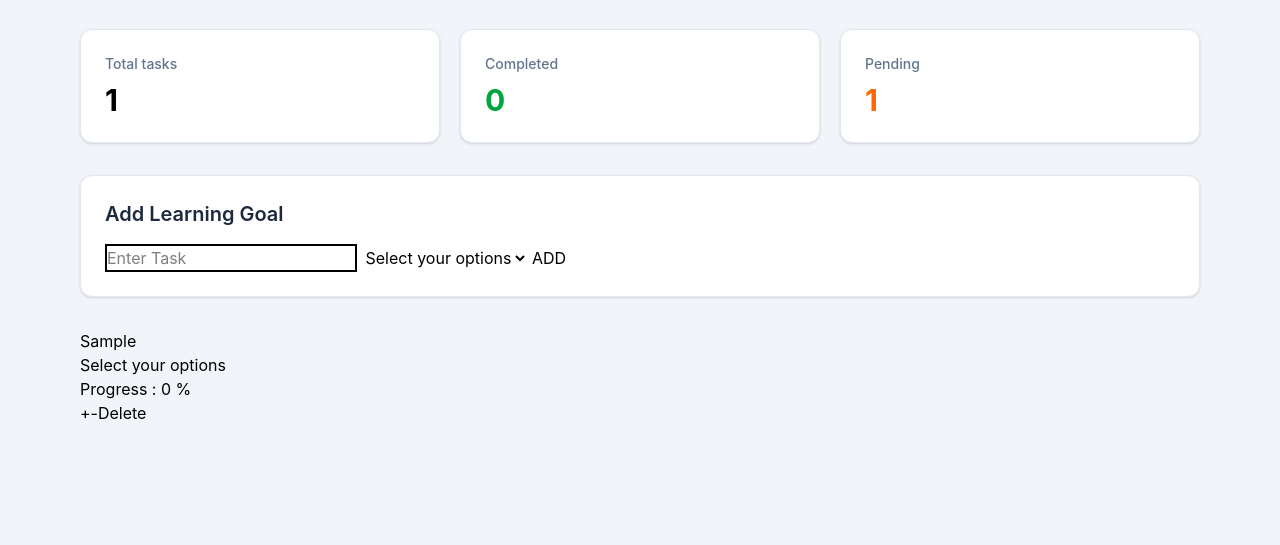
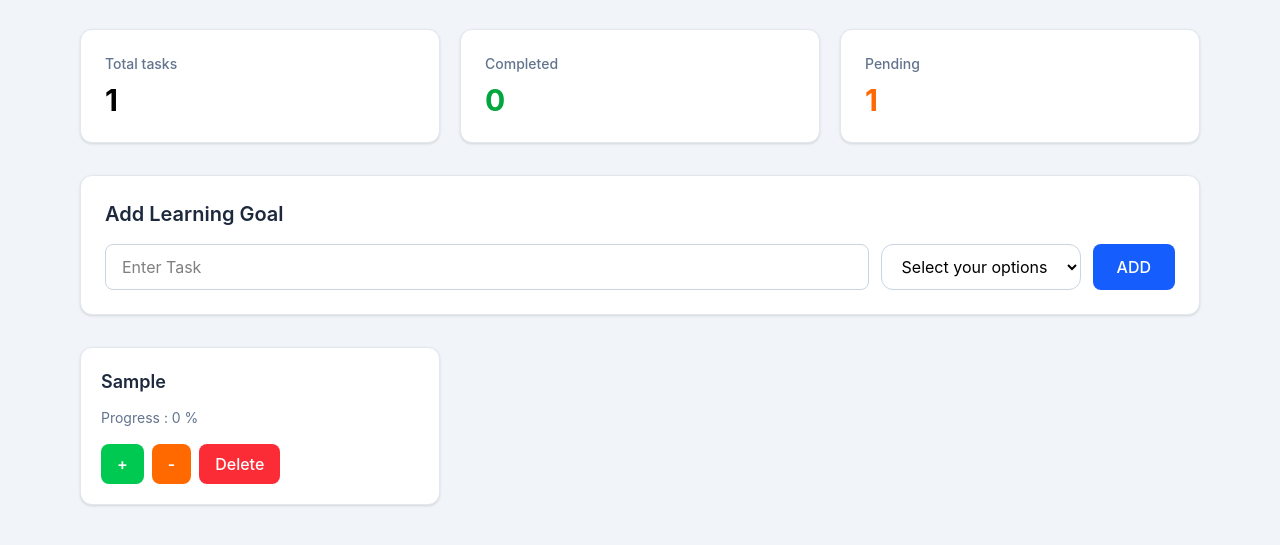
Before and after one commit to rawatvipin756/devTrack, a website: page index.html in a window 1280 px wide. Both pictures are taken after typing "Sample" into the empty fields and a click on the button "ADD". Shown: the part 107-652 px from the top of the page. Drawn offline with Linux system fonts and the light colour scheme.

Commit message:
done styling

```diff
--- a/index.html
+++ b/index.html
@@ -29,20 +29,20 @@
             </section>
             <section id="formSection" class="bg-white rounded-xl shadow-sm border border-slate-200 p-6 mb-8">
                 <h2 class="text-xl font-semibold text-slate-800 mb-4">Add Learning Goal</h2>
-                <form id="taskForm">
-                    <input id="inputTask" placeholder="Enter Task" class="border-2">
-                    <select id="selectOpt">
-                        <option>Select your options</option>
+                <form id="taskForm" class="flex flex-col md:flex-row gap-3">
+                    <input id="inputTask" placeholder="Enter Task" class="flex-1 border border-slate-300 rounded-lg px-4 py-2.5 outline-none focus:ring-2 focus:ring-blue-500 focus:border-blue-500">
+                    <select id="selectOpt" class="border border-slate-300 rounded-xl px-4 py-2.5 bg-white outline-none focus:ring-2 focus:ring-blue-500">
+                        <option value="" disabled selected>Select your options</option>
                         <option value="DSA">DSA</option>
                         <option value="Javascript">Javascript</option>
                         <option value="C++">C++</option>
                         <option value="Projects">Projects</option>
                         <option value="Other">Other</option>
                     </select>
-                    <button type="submit" id="addBtn">ADD</button>
+                    <button type="submit" id="addBtn" class="bg-blue-600 text-white font-medium px-6 py-2.5 rounded-lg hover:bg-blue-700 transition ">ADD</button>
                 </form>
             </section>
-            <section id="allTasks"></section>
+            <section id="allTasks" class="grid grid-cols-1 md:grid-cols-2 xl:grid-cols-3 gap-5"></section>
         </main>
     </div>
     <script src="script.js"></script>
--- a/script.js
+++ b/script.js
@@ -25,24 +25,34 @@ function displayTasks(){
 
         // console.log(task);
         let allTask=document.createElement("div");
+        allTask.className="bg-white rounded-xl shadow-sm border border-slate-200 p-5 mb-4";
 
         let input=document.createElement("p");
         input.innerText=task.title;
+        input.className="text-lg font-semibold text-slate-800";
 
         let cat=document.createElement("p");
         cat.innerText=task.category;
+        cat.className="text-sm text-blue-600 font-medium mt-1";
 
         let progres=document.createElement("p");
         progres.innerText=`Progress : ${task.progress} %`;
+        progres.className="text-sm text-slate-500 mt-3";
 
         let incBtn=document.createElement("button");
         incBtn.innerText="+";
+        incBtn.className="px-4 py-2 bg-green-500 text-white rounded-lg font-semibold hover:bg-green-600 transtion";
 
         let decBtn=document.createElement("button");
         decBtn.innerText="-";
+        decBtn.className="px-4 py-2 bg-orange-500 text-white rounded-lg font-semibold hover:bg-orange-600 transition";
 
         let delBtn=document.createElement("button");
         delBtn.innerText="Delete";
+        delBtn.className ="px-4 py-2 bg-red-500 text-white rounded-lg font-medium hover:bg-red-600 transition";
+
+        let btnContainer = document.createElement("div");
+        btnContainer.className = "flex gap-2 mt-4";
 
         incBtn.addEventListener("click",()=> {
             task.progress=Math.min(task.progress+10,100);
@@ -65,9 +75,12 @@ function displayTasks(){
         allTask.appendChild(input);
         allTask.appendChild(cat);
         allTask.appendChild(progres);
-        allTask.appendChild(incBtn);
-        allTask.appendChild(decBtn);
-        allTask.appendChild(delBtn);
+
+        btnContainer.appendChild(incBtn);
+        btnContainer.appendChild(decBtn);
+        btnContainer.appendChild(delBtn);
+
+        allTask.appendChild(btnContainer);
 
         allTasks.appendChild(allTask);
     });
```
Also changed, not shown: src/output.css.
